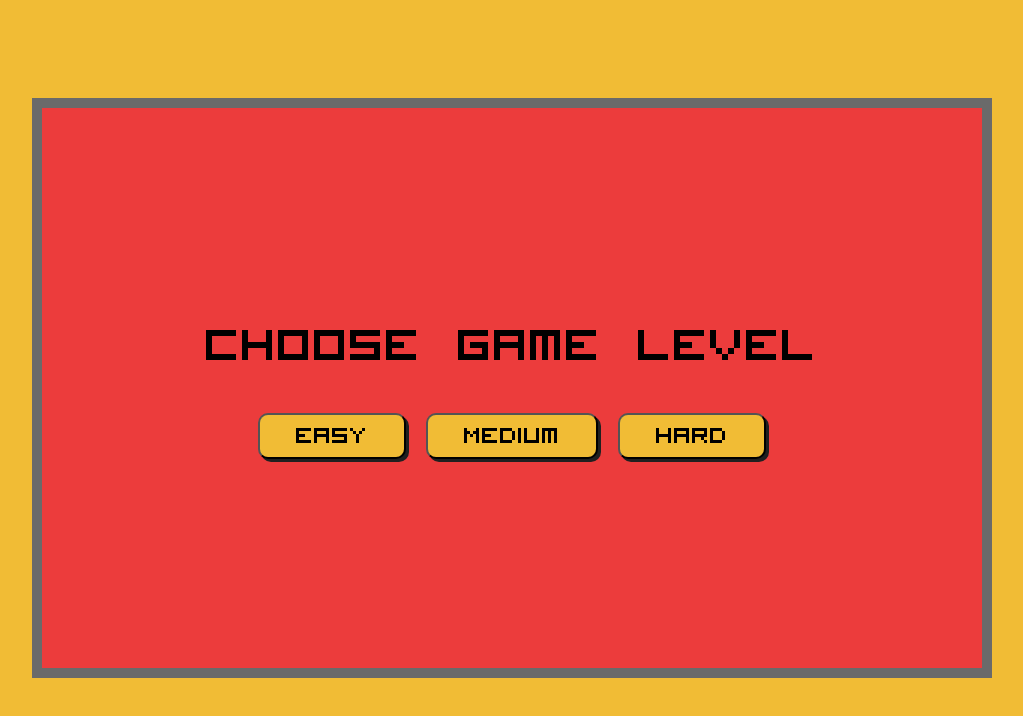
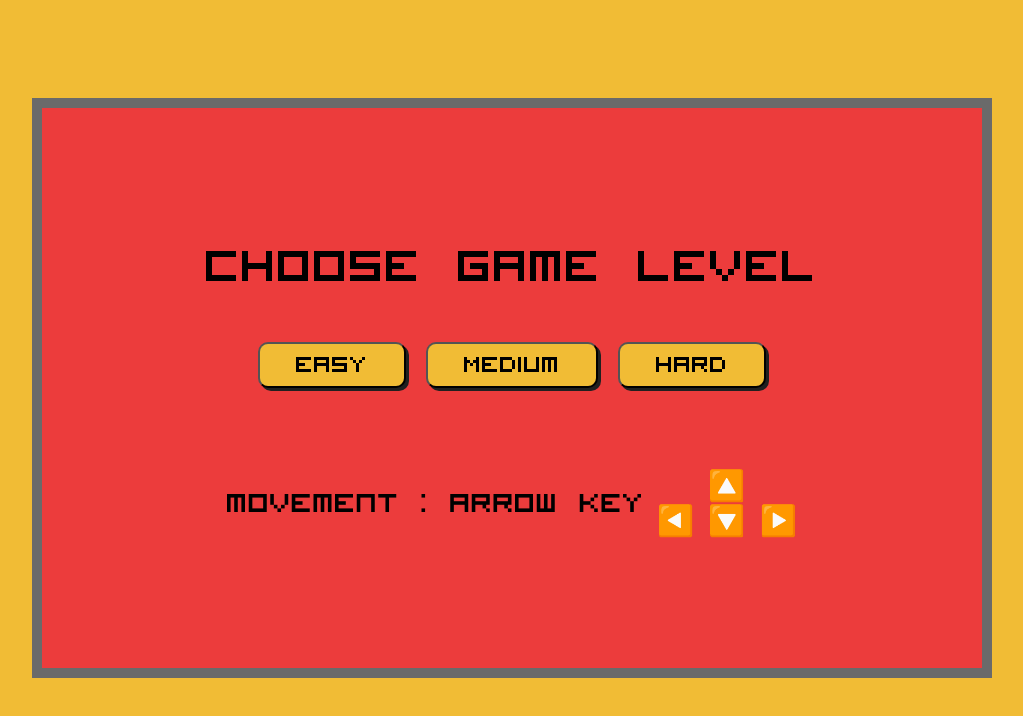
Before and after one commit to honeyrun/Javascript_MiniGame, a plain HTML site: page index.html in a window 1280 px wide. Shown: the whole page, without its empty margins (128-1151 px from the left). Drawn offline with nearby package versions, Linux system fonts and the light colour scheme.

Commit message:
add instruction

```diff
--- a/index.html
+++ b/index.html
@@ -37,6 +37,23 @@
                 <button class="level">Medium</button>
                 <button class="level">Hard</button>
             </section>
+            <article class="instruction">
+                <div>
+                    movement : Arrow key
+                    <div>
+                        ◀️
+                        <aside>
+                            <div>
+                                🔼
+                            </div>
+                            <div>
+                                🔽
+                            </div>
+                        </aside>
+                        ▶️
+                    </div>
+                </div>
+            </article>
         </div>
     </div>
 
--- a/javascript_MiniGame.css
+++ b/javascript_MiniGame.css
@@ -87,7 +87,7 @@ h5 {
     flex-direction: column;
     justify-content: center;
     align-items: center;
-    row-gap: 5vh;
+    row-gap: 6vh;
     background-color:#ec3c3c;
     font-size: 60px;
 }
@@ -149,3 +149,28 @@ h5 {
 #gameover {
     background-color: #ec3c3c;
 }
+
+.instruction {
+    margin-top: 2rem;
+    display: flex;
+    flex-direction: column;
+    font-size: 36px;
+}
+
+.instruction > div {
+    display: flex;
+    align-items: center;
+    gap: 12px;
+}
+
+.instruction > div > div {
+    display: flex;
+    align-items: flex-end;
+    gap: 14px;
+    font-size: 30px;
+}
+
+.instruction aside {
+    display: flex;
+    flex-direction: column;
+}
```
